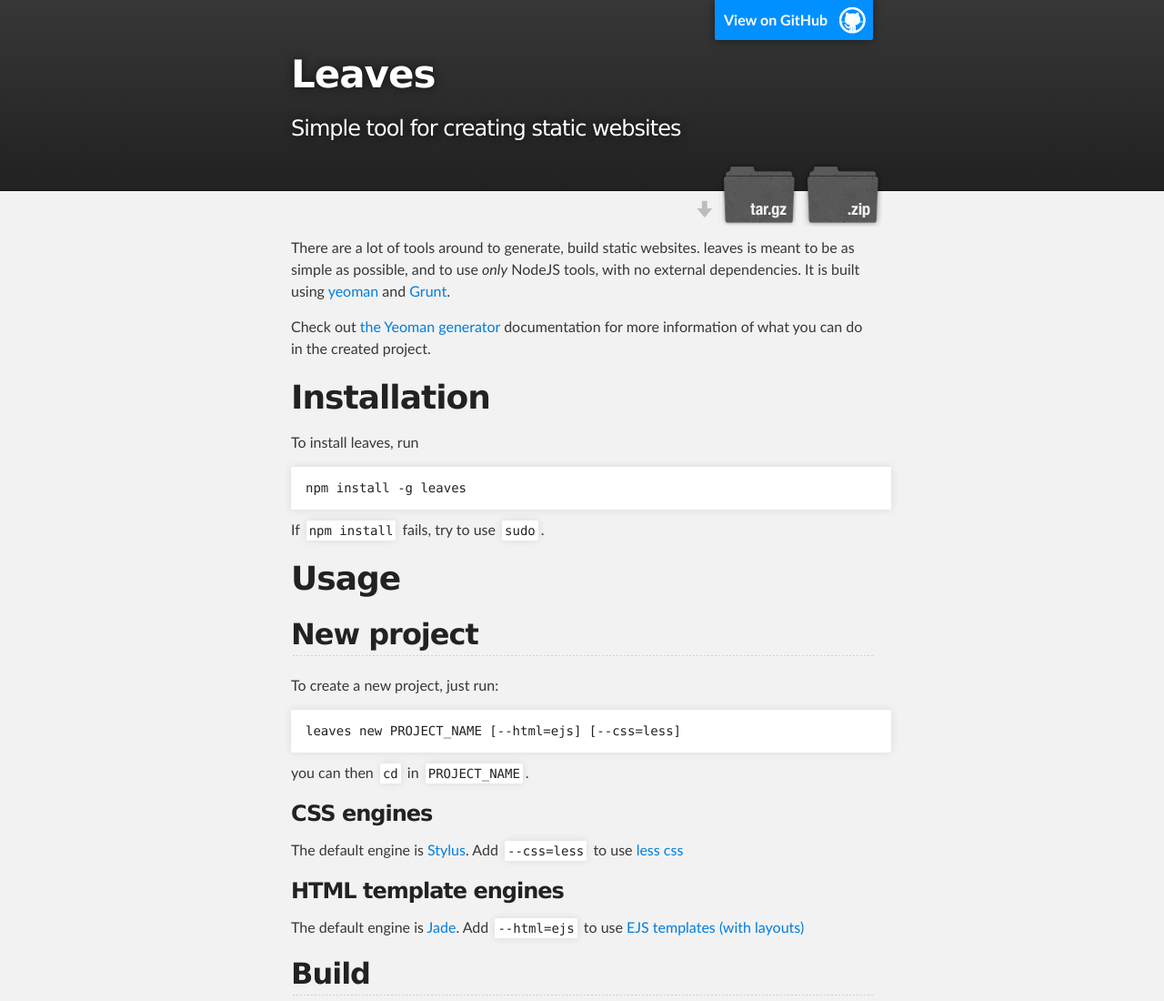
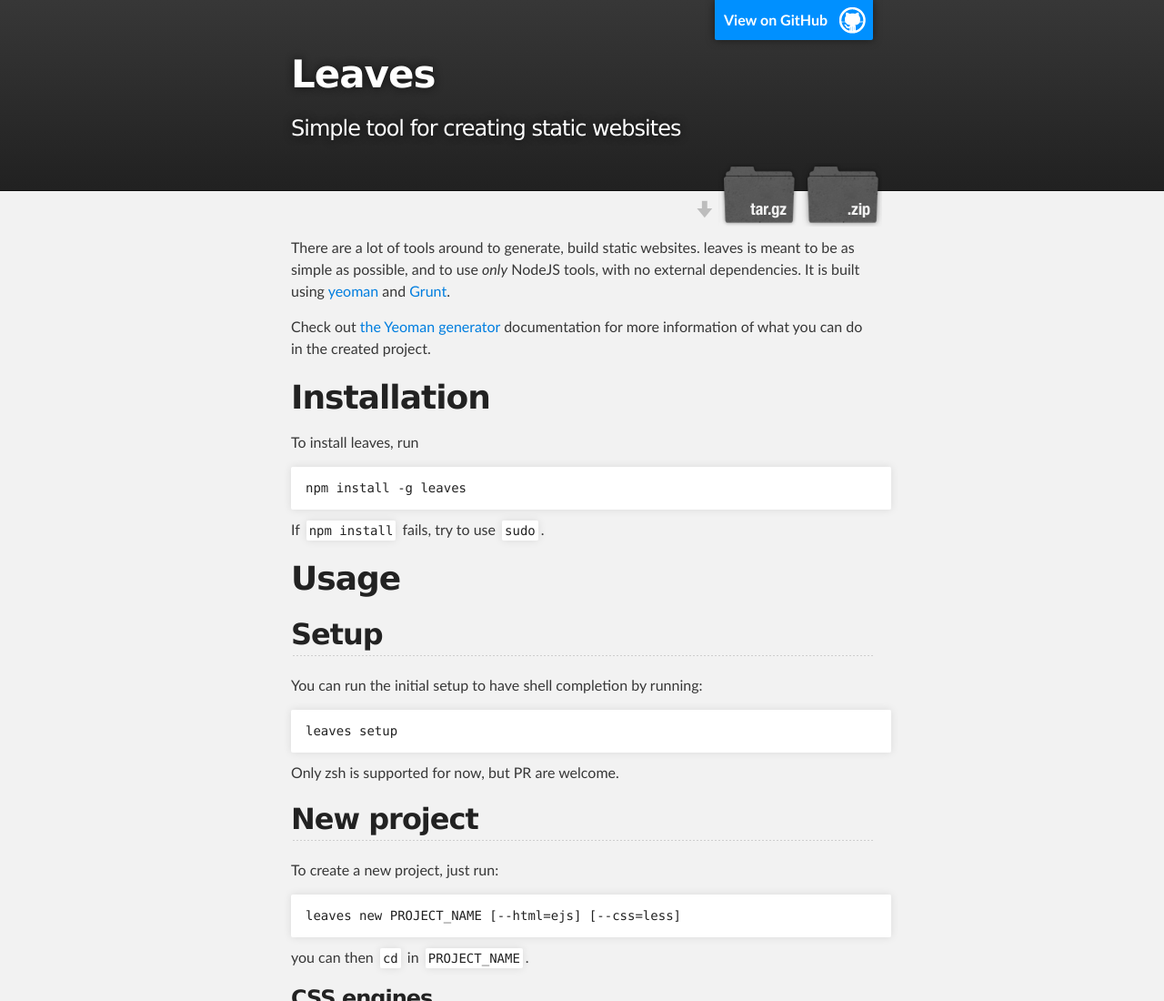
Before and after one commit to claudetech/leaves, a plain HTML site: page index.html in a window 1280 px wide. Shown: the top 1100 px of the page at 91% size. Drawn offline with Linux system fonts and the light colour scheme.

```diff
--- a/index.html
+++ b/index.html
@@ -52,6 +52,16 @@
 
 <h1>
 <a name="usage" class="anchor" href="#usage"><span class="octicon octicon-link"></span></a>Usage</h1>
+
+<h2>
+<a name="setup" class="anchor" href="#setup"><span class="octicon octicon-link"></span></a>Setup</h2>
+
+<p>You can run the initial setup to have shell completion by running:</p>
+
+<pre><code>leaves setup
+</code></pre>
+
+<p>Only zsh is supported for now, but PR are welcome.</p>
 
 <h2>
 <a name="new-project" class="anchor" href="#new-project"><span class="octicon octicon-link"></span></a>New project</h2>
```
Also changed, not shown: params.json (+1 -1 lines).
